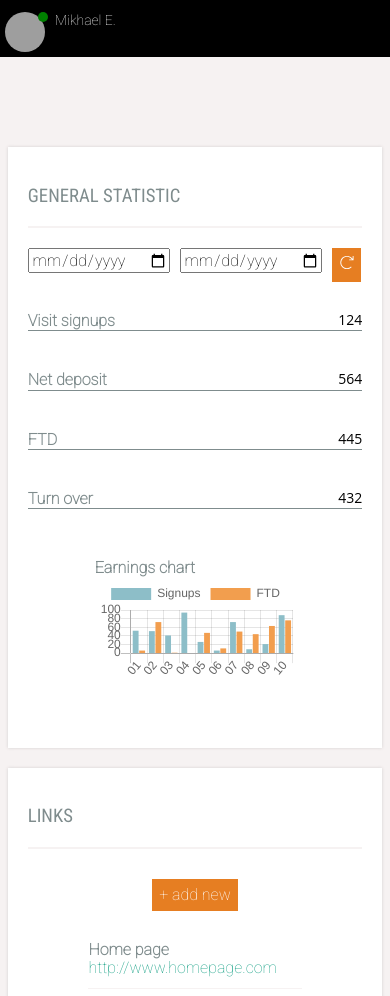
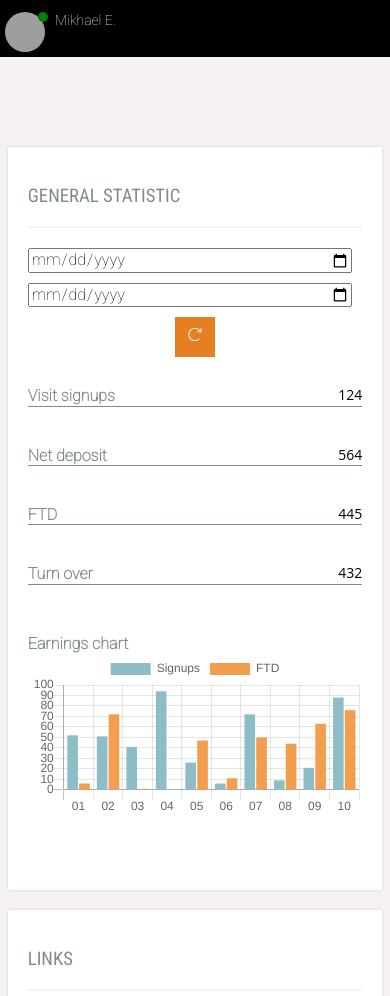
Before and after one commit to awi-source/solo-project, a website: page index.html in a window 390 px wide. Shown: the part 74-1070 px from the top of the page. Drawn offline with nearby package versions, Linux system fonts and the light colour scheme; grey boxes are pictures that could not be loaded.

Commit message:
Final corrections

```diff
--- a/js/script.js
+++ b/js/script.js
@@ -39,7 +39,7 @@ const chart = new Chart(ctx, {
 
 // Open modal
 const modalBtn = document.querySelectorAll('.btn-link');
-console.log(modalBtn);
+
 const overlay = document.querySelector('.overlay');
 
 const modal = document.querySelector('.modal');
@@ -62,7 +62,6 @@ closeBtn.addEventListener('click', function(){
 
 //Add link
 const addLink = document.forms['add-link'];
-console.log(addLink);
 
 addLink.addEventListener('submit', function(e){
   e.preventDefault();
@@ -84,7 +83,6 @@ addLink.addEventListener('submit', function(e){
   const trashButton = document.createElement('button');
 
   const allLinksWrapper = document.querySelector('.links .container');
-  console.log(allLinksWrapper);
 
   linkName.textContent = inputValue;
   link.textContent = linkUrl;
--- a/sass/components/_chart.scss
+++ b/sass/components/_chart.scss
@@ -8,3 +8,11 @@
     color: $header-color;
     }
 }
+@media(max-width: 1024px){
+.chart-container{
+    width: 100%;
+    }
+}
+@media(min-width: 426px){
+
+}
--- a/sass/components/_modal.scss
+++ b/sass/components/_modal.scss
@@ -55,3 +55,15 @@
         margin: 15px auto;
       }
   }
+  @media(max-width: 425px){
+    .modal{
+      height: 100%;
+      width: 100%;
+    }
+  }
+ @media(min-width: 426px) and (max-width: 1024px){
+  .modal{
+    height: 80%;
+    width: 60%;
+  }
+ }
--- a/sass/sections/_general-statistics.scss
+++ b/sass/sections/_general-statistics.scss
@@ -46,9 +46,19 @@ form{
 .stat-value{
     color: black;
 }
-@media(max: 767px){
-    .section form input{
-        width: 75px;
-        justify-content: center;
+@media(max-width: 425px){
+    .section form{
+        display: flex;
+        flex-direction: column;
+        justify-content: space-around;
+        input{
+            margin-bottom: 10px;
+        }
+        .orange{
+            height: 40px;
+            width: 40px;
+            margin: auto;
+        }
     }
+
 }
--- a/sass/sections/_links.scss
+++ b/sass/sections/_links.scss
@@ -6,7 +6,7 @@
         display: flex;
         justify-content: center;
         padding: 10px 0;
-        max-width: 70%;
+        width: 70%;
         margin: auto;
         }
     }
@@ -47,11 +47,14 @@
 .btn-box{
     margin-top: 30px;
 }
-// @media(max: 767px){
-//     .links .container .row{
-//        display: flex;
-//        flex-direction: row;
-//     .btn-links{
-//         justify-content: center;
-//     }
-//  }
+@media(max-width: 767px){
+    .links .container{
+        width: 100%;
+     .row{
+        position: relative;
+        display: block;
+        justify-items: center;
+        width: 100%;
+        }
+    }
+}
--- a/sass/sections/_top-bar.scss
+++ b/sass/sections/_top-bar.scss
@@ -62,3 +62,8 @@ nav{
         padding-left: 0px;
     }
 }
+@media(min-width: 321px) and (max-width: 425px){
+    nav .menu{
+        padding-left: 20px;
+    }
+}
```
Also changed, not shown: css/style.css, 1 other file.
